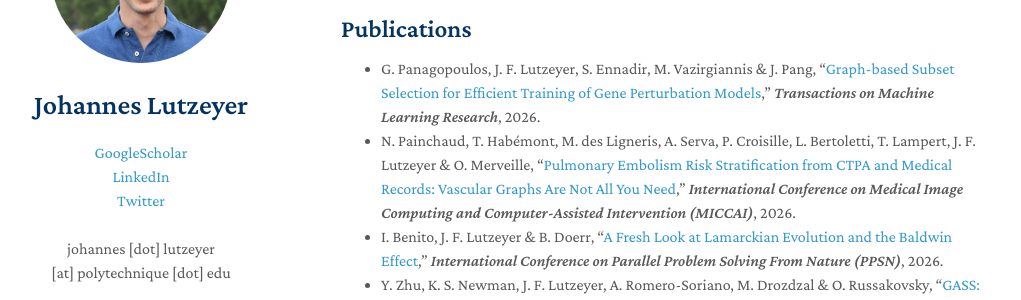
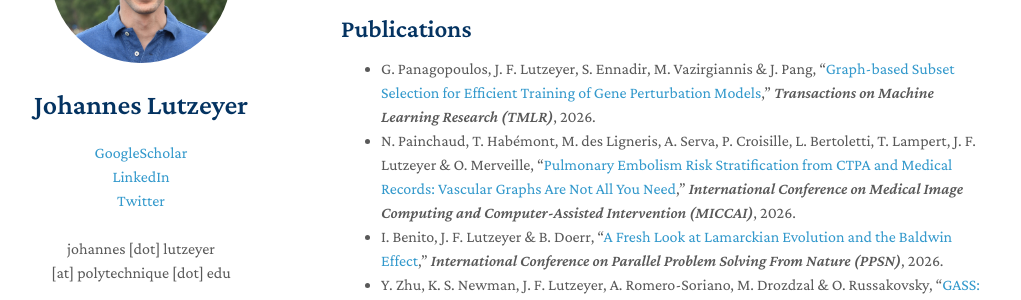
Before and after one commit to johanneslutzeyer/johanneslutzeyer.github.io, a Jekyll site: the page built from index.md, in a window 1280 px wide and 900 px high, scrolled down 1430 px. Shown: the part 176-476 px from the top of the window, without its empty margins (129-1150 px from the left). Built offline with Jekyll 4.4.1, drawn with Linux system fonts in a browser that asks for light colours; our own code applies the rules of GitHub Pages for plain Markdown files; a script that is not in the unit is left out.

Commit message:
Update index.md

```diff
--- a/index.md
+++ b/index.md
@@ -37,7 +37,7 @@ My academic CV can be accessed <a href="https://johanneslutzeyer.com/doc/Johanne
 
 ## Publications
 
-- G. Panagopoulos, J. F. Lutzeyer, S. Ennadir, M. Vazirgiannis & J. Pang, "<a href="https://openreview.net/pdf?id=S5YDiO3Oox" target="_blank">Graph-based Subset Selection for Efficient Training of Gene Perturbation Models</a>," *Transactions on Machine Learning Research*, 2026.
+- G. Panagopoulos, J. F. Lutzeyer, S. Ennadir, M. Vazirgiannis & J. Pang, "<a href="https://openreview.net/pdf?id=S5YDiO3Oox" target="_blank">Graph-based Subset Selection for Efficient Training of Gene Perturbation Models</a>," *Transactions on Machine Learning Research (TMLR)*, 2026.
 - N. Painchaud, T. Habémont, M. des Ligneris, A. Serva, P. Croisille, L. Bertoletti, T. Lampert, J. F. Lutzeyer & O. Merveille, "<a href="https://arxiv.org/pdf/2606.25956" target="_blank">Pulmonary Embolism Risk Stratification from CTPA and Medical Records: Vascular Graphs Are Not All You Need</a>," *International Conference on Medical Image Computing and Computer-Assisted Intervention (MICCAI)*, 2026.
 - I. Benito, J. F. Lutzeyer & B. Doerr, "<a href="https://arxiv.org/pdf/2605.28703" target="_blank">A Fresh Look at Lamarckian Evolution and the Baldwin Effect</a>," *International Conference on Parallel Problem Solving From Nature (PPSN)*, 2026.
 - Y. Zhu, K. S. Newman, J. F. Lutzeyer, A. Romero-Soriano, M. Drozdzal & O. Russakovsky, "<a href="https://arxiv.org/pdf/2602.17200" target="_blank">GASS: Geometry-Aware Spherical Sampling for Disentangled Diversity Enhancement in Text-to-Image Generation</a>," *International Conference on Machine Learning (ICML)*, 2026.
```
